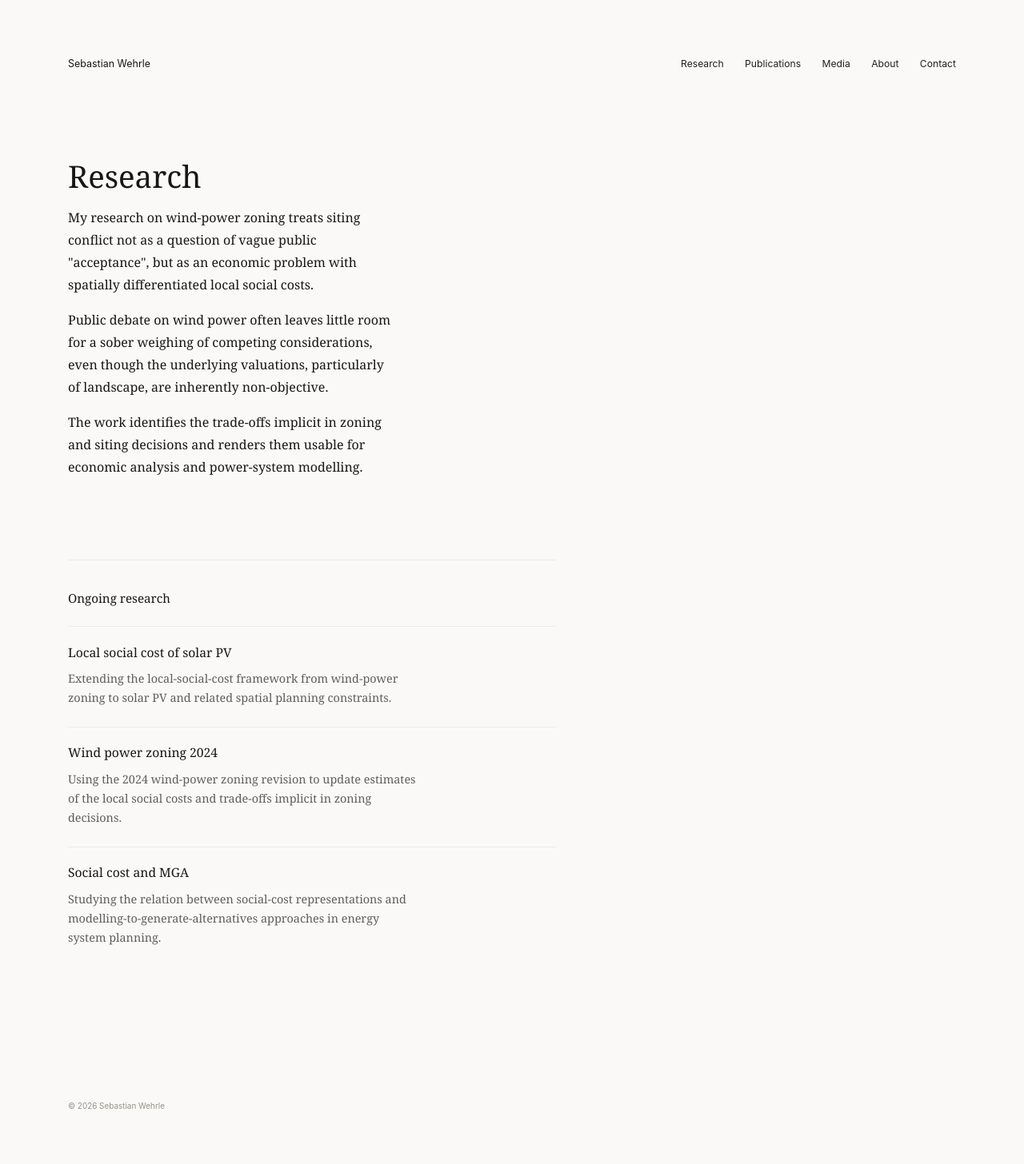
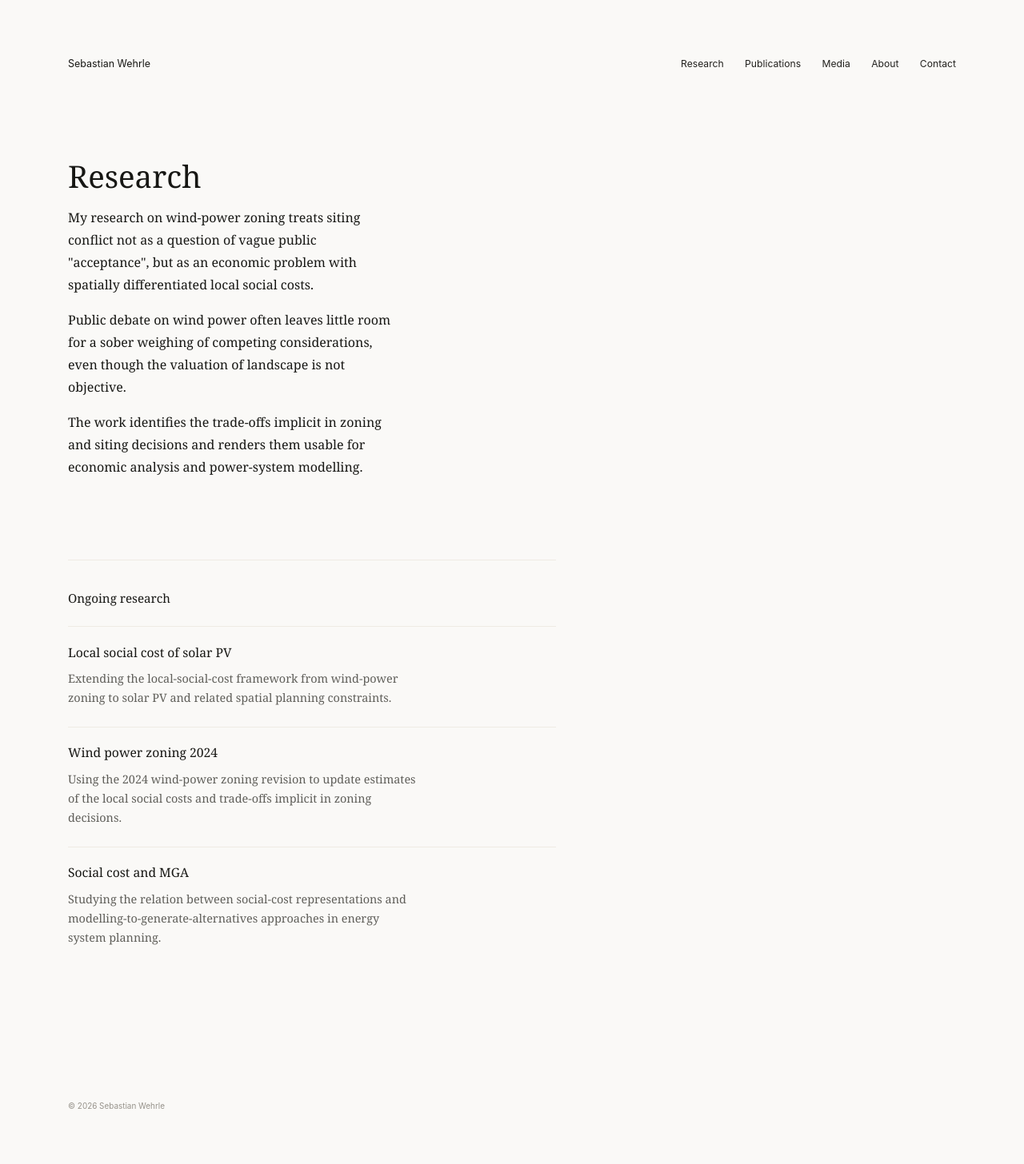
Before and after one commit to sebwehrle/sebwehrle.github.io, a Jekyll site: the page built from research.md, in a window 1280 px wide. Shown: the whole page at 80% size. Built offline with Jekyll 4.4.1, drawn with Linux system fonts in a browser that asks for light colours.

Commit message:
Tighten research framing

```diff
--- a/research.md
+++ b/research.md
@@ -10,7 +10,7 @@ permalink: /research/
     <h1 class="page-title">Research</h1>
     <p class="page-summary">
         My research on wind-power zoning treats siting conflict not as a question of vague public "acceptance", but as an economic problem with spatially differentiated local social costs.</p>
-    <p class="page-summary">Public debate on wind power often leaves little room for a sober weighing of competing considerations, even though the underlying valuations, particularly of landscape, are inherently non-objective.</p>
+    <p class="page-summary">Public debate on wind power often leaves little room for a sober weighing of competing considerations, even though the valuation of landscape is not objective.</p>
     <p class="page-summary">The work identifies the trade-offs implicit in zoning and siting decisions and renders them usable for economic analysis and power-system modelling.</p>
   </div>
 </section>
```
